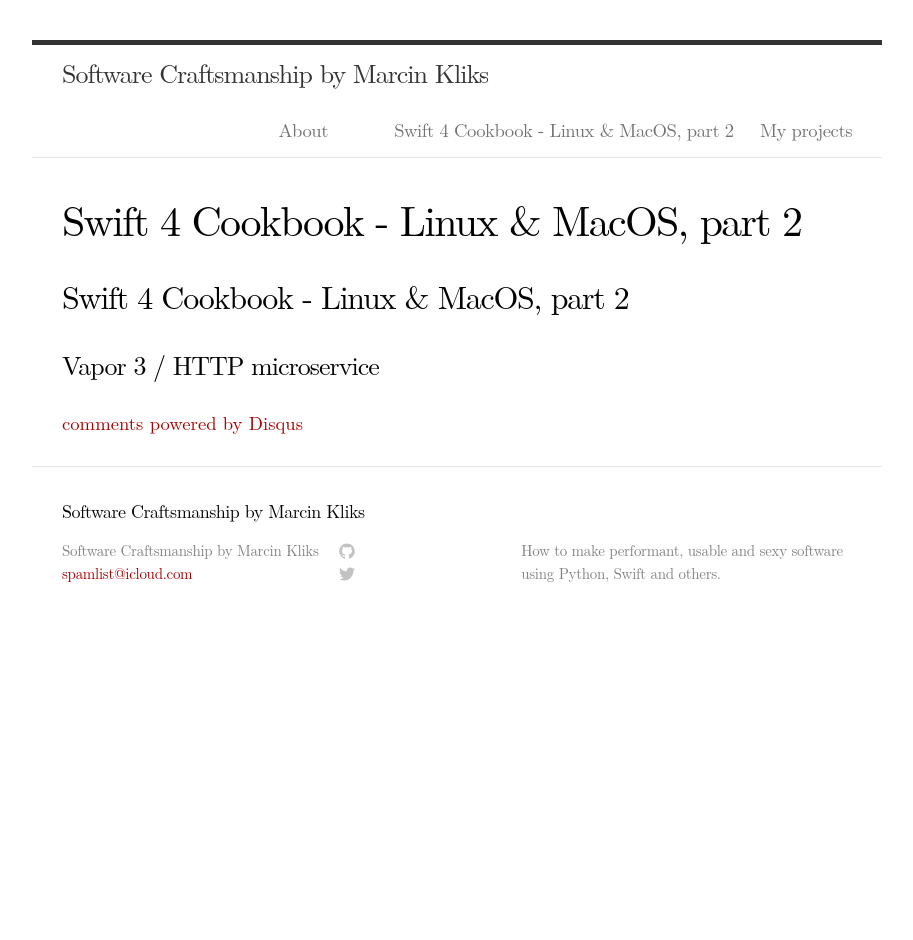
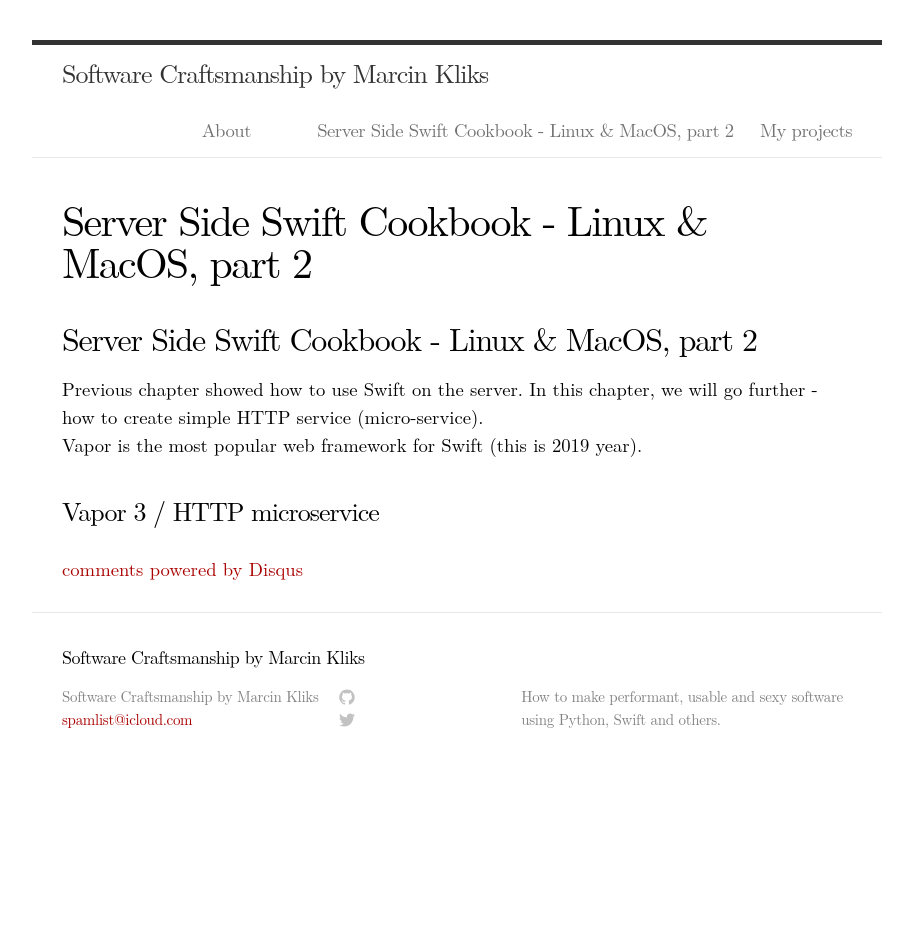
Before and after one commit to vi4m/vi4m.github.io, a Jekyll site: the page built from 2019-01-13-.md, in a window 1280 px wide. Shown: the whole page, without its empty margins (183-1096 px from the left). Built offline with Jekyll 4.4.1, drawn with Linux system fonts in a browser that asks for light colours; some web fonts are replaced; our own code applies the rules of GitHub Pages for plain Markdown files; comment, search, counter and statistics services are not loaded.

Commit message:
Update 2019-01-13-.md

```diff
--- a/2019-01-13-.md
+++ b/2019-01-13-.md
@@ -1,4 +1,9 @@
-## Swift 4 Cookbook - Linux & MacOS, part 2
+## Server Side Swift Cookbook - Linux & MacOS, part 2
 
 
+Previous chapter showed how to use Swift on the server. In this chapter, we will go
+further - how to create simple HTTP service (micro-service).
+
+Vapor is the most popular web framework for Swift (this is 2019 year).
+
 ### Vapor 3 / HTTP microservice
```
